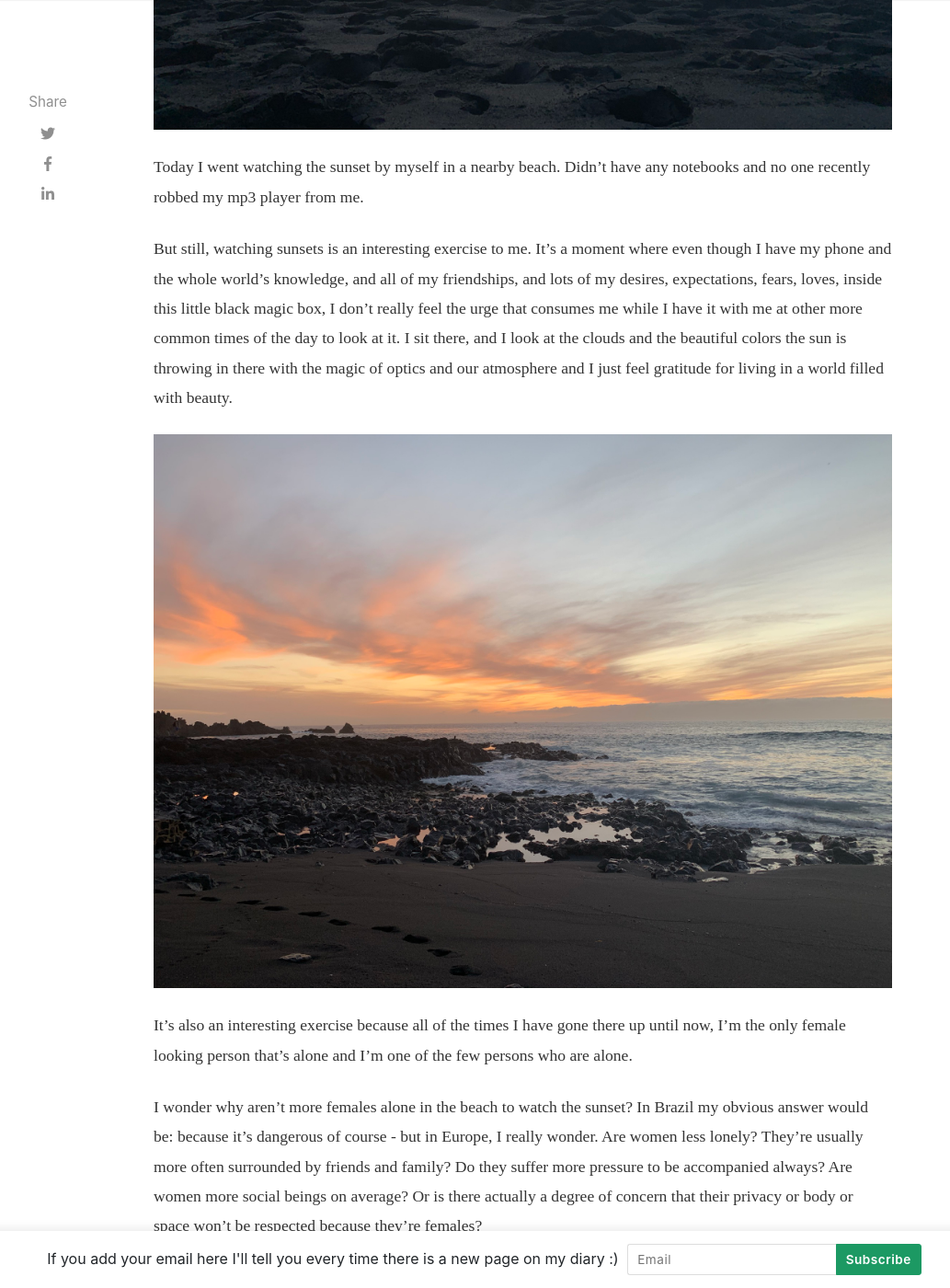
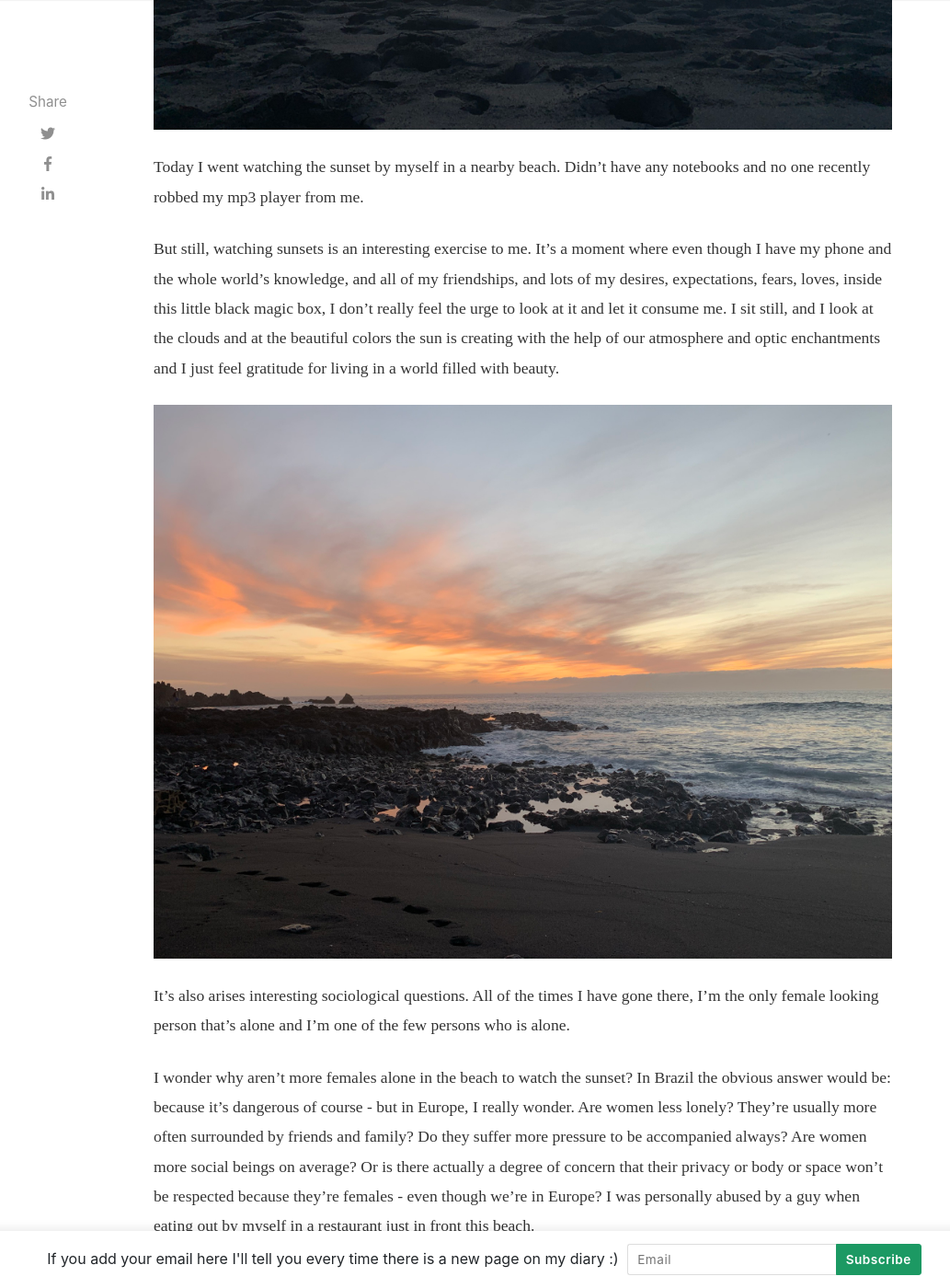
Before and after one commit to wireless-hippie/wireless-hippie.github.io, a Jekyll site: the page built from _posts/2021-02-01-tenerife-sunset.md, in a window 1280 px wide and 1400 px high, scrolled down 2523 px. Shown: the whole window at 92% size, without its empty margins (118-1151 px from the left). Built offline with Jekyll 4.4.1, drawn with Linux system fonts in a browser that asks for light colours; nearby versions of some CDN libraries; some of the changed text lies outside the part shown.

```diff
--- a/_posts/2021-02-01-tenerife-sunset.md
+++ b/_posts/2021-02-01-tenerife-sunset.md
@@ -28,13 +28,13 @@
 
 Today I went watching the sunset by myself in a nearby beach. Didn't have any notebooks and no one recently robbed my mp3 player from me.
 
-But still, watching sunsets is an interesting exercise to me. It's a moment where even though I have my phone and the whole world's knowledge, and all of my friendships, and lots of my desires, expectations, fears, loves, inside this little black magic box, I don't really feel the urge that consumes me while I have it with me at other more common times of the day to look at it. I sit there, and I look at the clouds and the beautiful colors the sun is throwing in there with the magic of optics and our atmosphere and I just feel gratitude for living in a world filled with beauty.
+But still, watching sunsets is an interesting exercise to me. It's a moment where even though I have my phone and the whole world's knowledge, and all of my friendships, and lots of my desires, expectations, fears, loves, inside this little black magic box, I don't really feel the urge to look at it and let it consume me. I sit still, and I look at the clouds and at the beautiful colors the sun is creating with the help of our atmosphere and optic enchantments and I just feel gratitude for living in a world filled with beauty.
 
 ![My Image](/assets/images/tenerife/2sunset.JPEG)
 
-It's also an interesting exercise because all of the times I have gone there up until now, I'm the only female looking person that's alone and I'm one of the few persons who are alone.
+It's also arises interesting sociological questions. All of the times I have gone there, I'm the only female looking person that's alone and I'm one of the few persons who is alone.
 
-I wonder why aren't more females alone in the beach to watch the sunset? In Brazil my obvious answer would be: because it's dangerous of course - but in Europe, I really wonder. Are women less lonely? They're usually more often surrounded by friends and family? Do they suffer more pressure to be accompanied always? Are women more social beings on average? Or is there actually a degree of concern that their privacy or body or space won't be respected because they're females?
+I wonder why aren't more females alone in the beach to watch the sunset? In Brazil the obvious answer would be: because it's dangerous of course - but in Europe, I really wonder. Are women less lonely? They're usually more often surrounded by friends and family? Do they suffer more pressure to be accompanied always? Are women more social beings on average? Or is there actually a degree of concern that their privacy or body or space won't be respected because they're females - even though we're in Europe? I was personally abused by a guy when eating out by myself in a restaurant just in front this beach.
 
 Anyways, I like to be alone watching the sunset because it makes me feel alone. I don't feel like I spend enough time with myself but being there makes me feel like I can finally breath and think.
 
```
Also changed, not shown: other parts of _posts/2021-02-01-tenerife-sunset.md (+1 -1 lines), _pages/about.md (+3 -3 lines), 3 other files.
